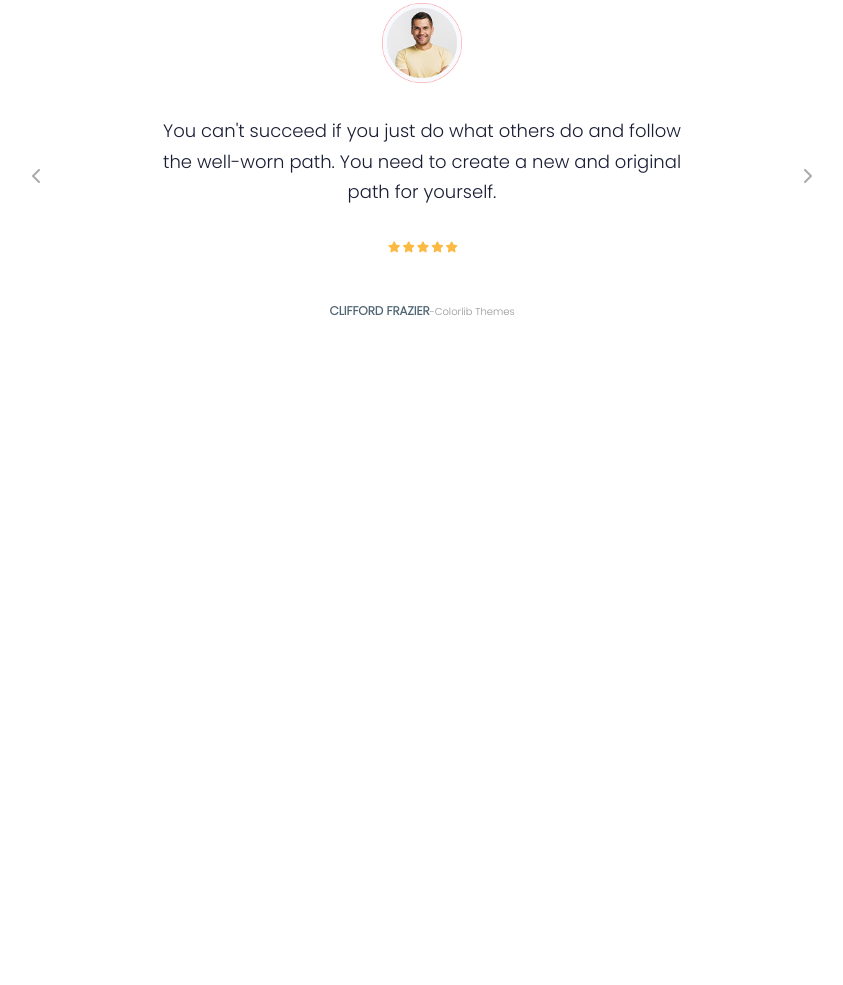
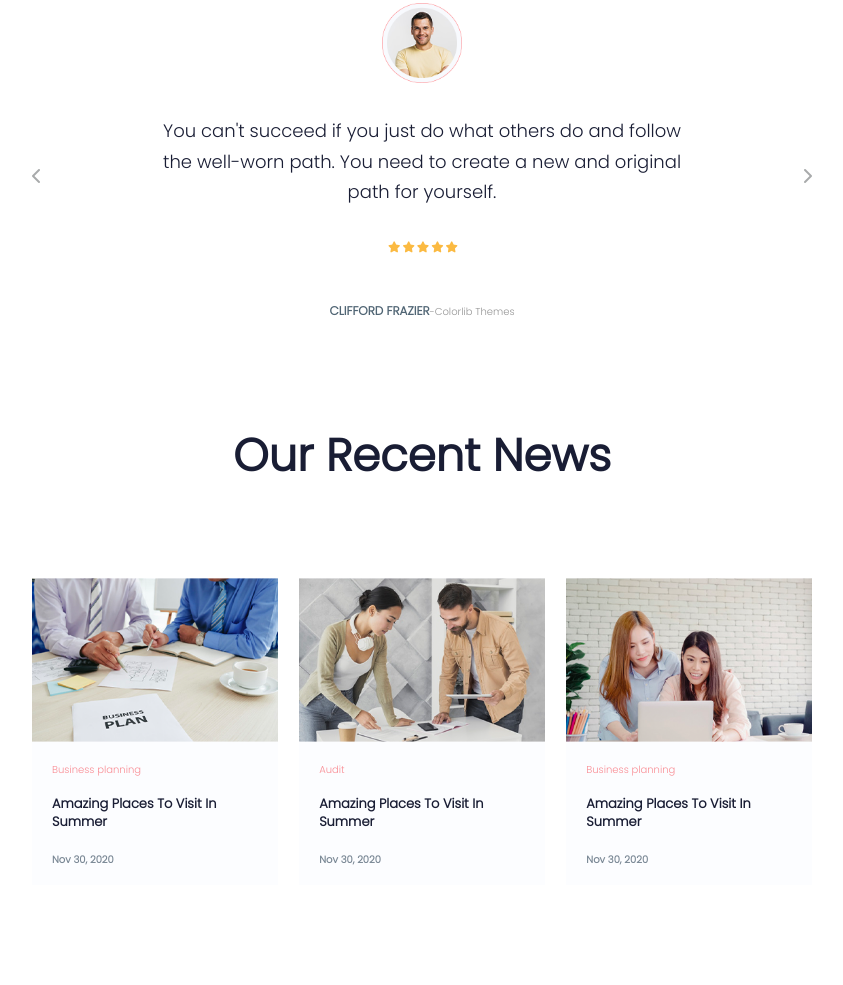
Before and after one commit to joelshejar/buson-coding-challenge, a plain HTML site: page about-page/about-page.html in a window 1280 px wide. Shown: the part 1449-2434 px from the top of the page, without its empty margins (218-1061 px from the left). Before the commit the page ends 1882 px from the top, so only its background shows below. Drawn offline with Linux system fonts and the light colour scheme.

Commit message:
added recent news section to about page

```diff
--- a/about-page/about-page.html
+++ b/about-page/about-page.html
@@ -109,6 +109,33 @@
                 </div>
             </article>
         </section>
+        <section>
+            <article>
+                <div class="our"><h1>Our Recent News</h1></div>
+            </article>
+        </section>
+        <section class="team recent">
+            <article class="container-two flex">
+                <div class="team-one team-two">
+                    <img src="../assets/recent/rcent_1.png" alt="team 1">
+                    <h6 class="audit">Business planning</h6>
+                    <h4>Amazing Places To Visit In Summer</h4>
+                    <p>Nov 30, 2020</p>
+                </div>
+                <div class="team-one team-two">
+                    <img src="../assets/recent/rcent_2.png" alt="team 2">
+                    <h6 class="audit">Audit</h6>
+                    <h4>Amazing Places To Visit In Summer</h4>
+                    <p>Nov 30, 2020</p>
+                </div>
+                <div class="team-one team-two">
+                    <img src="../assets/recent/rcent_3.png" alt="team 2">
+                    <h6 class="audit">Business planning</h6>
+                    <h4>Amazing Places To Visit In Summer</h4>
+                    <p>Nov 30, 2020</p>
+                </div>
+            </article>
+        </section>
     </main>
 </body>
 </html>
```
